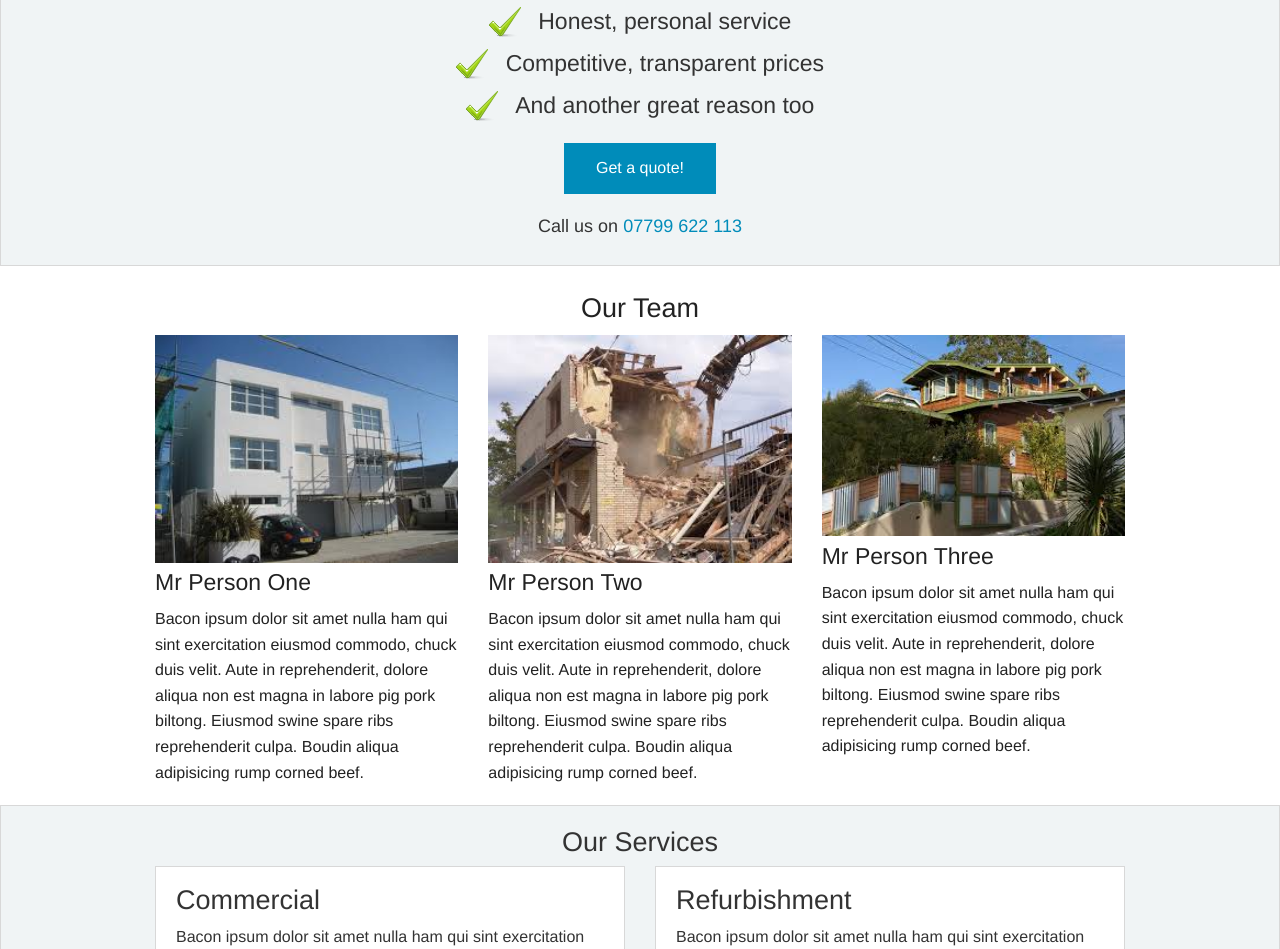
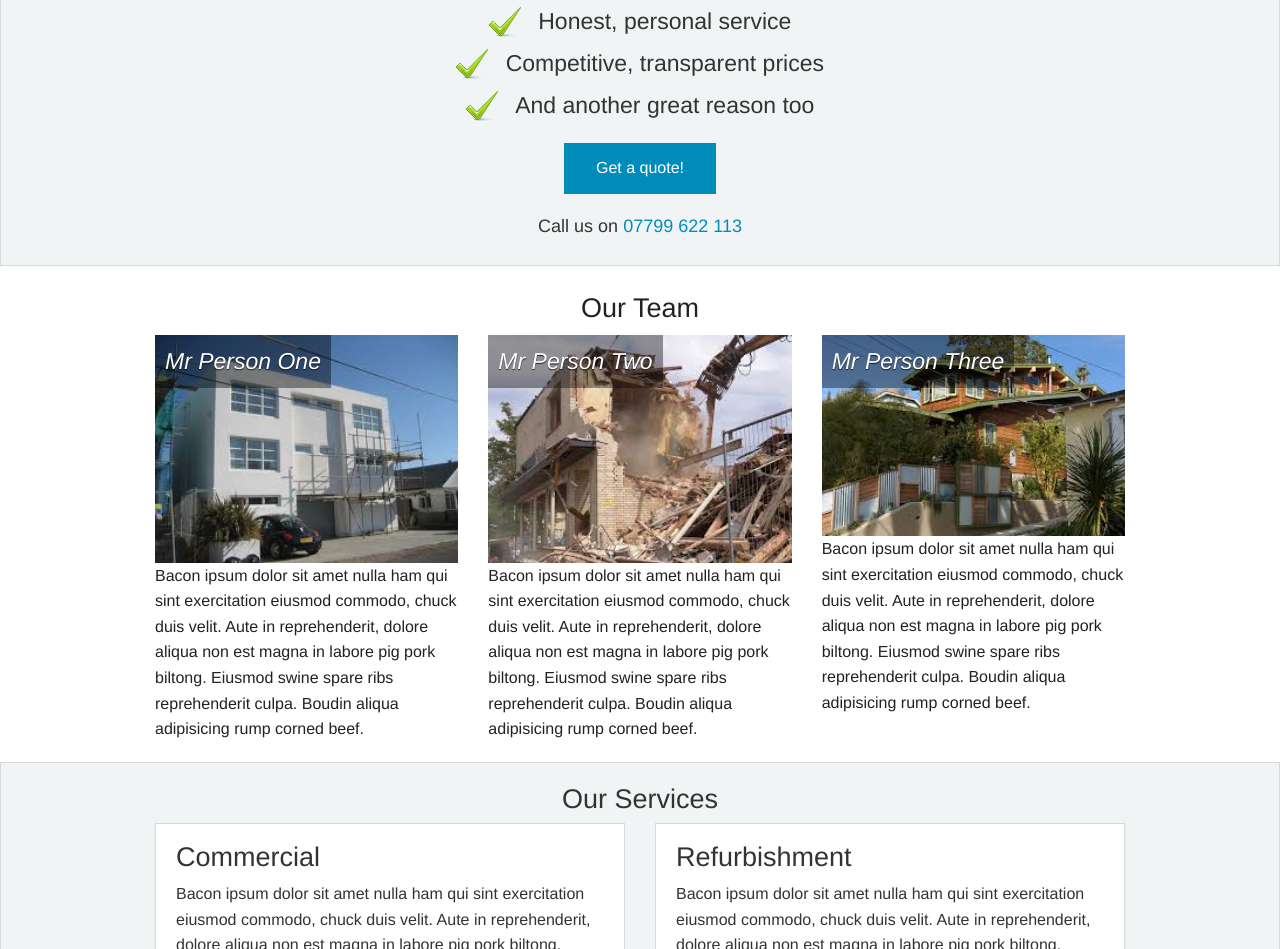
Before and after one commit to prolecbuildingservices/pbss, a plain HTML site: page index.html at #/team in a window 1280 px wide. Shown: the part 151-1100 px from the top of the page. Drawn offline with nearby package versions, Linux system fonts and the light colour scheme; some packages are replaced by stand-ins of ours.

Commit message:
small bit of tarting up

```diff
--- a/css/styles.css
+++ b/css/styles.css
@@ -48,15 +48,27 @@ iframe {
     border:solid 1px #d8d8d8;
 }
 
-.carousel-caption {
+.overlay {
     position:absolute;
-    bottom:0;
     font-style: italic;
     background-color: rgba(0,0,0,0.4);
     padding: 10px;
     text-shadow: 0 1px 1px rgba(0,0,0,0.8);
     color:#fff;
+}
+
+.carousel-caption {
+    bottom:0;
     width:100%;
+}
+
+.team-col {
+    position:relative;
+}
+
+.team-col h4 {
+    top:0;
+    margin:0;
 }
 
 @media only screen
--- a/team.html
+++ b/team.html
@@ -3,19 +3,19 @@
             <h3>Our Team</h3>
         </div>
 
-        <div class="large-4 columns">
-            <img src="img/one.jpg" style="width:100%"/>
-            <h4>Mr Person One</h4>
+        <div class="large-4 columns team-col">
+            <img src="img/one.jpg" style="width:100%;"/>
+            <h4 class="overlay">Mr Person One</h4>
             <p>Bacon ipsum dolor sit amet nulla ham qui sint exercitation eiusmod commodo, chuck duis velit. Aute in reprehenderit, dolore aliqua non est magna in labore pig pork biltong. Eiusmod swine spare ribs reprehenderit culpa. Boudin aliqua adipisicing rump corned beef.</p>
         </div>
-        <div class="large-4 columns">
+        <div class="large-4 columns team-col">
             <img src="img/two.jpg" style="width:100%"/>
-            <h4>Mr Person Two</h4>
+            <h4 class="overlay">Mr Person Two</h4>
             <p>Bacon ipsum dolor sit amet nulla ham qui sint exercitation eiusmod commodo, chuck duis velit. Aute in reprehenderit, dolore aliqua non est magna in labore pig pork biltong. Eiusmod swine spare ribs reprehenderit culpa. Boudin aliqua adipisicing rump corned beef.</p>
         </div>
-        <div class="large-4 columns">
+        <div class="large-4 columns team-col">
             <img src="img/three.jpg" style="width:100%"/>
-            <h4>Mr Person Three</h4>
+            <h4 class="overlay">Mr Person Three</h4>
             <p>Bacon ipsum dolor sit amet nulla ham qui sint exercitation eiusmod commodo, chuck duis velit. Aute in reprehenderit, dolore aliqua non est magna in labore pig pork biltong. Eiusmod swine spare ribs reprehenderit culpa. Boudin aliqua adipisicing rump corned beef.</p>
         </div>
     </div>
--- a/testimonials.html
+++ b/testimonials.html
@@ -7,13 +7,13 @@
         <div class="carousel">
             <div class="carousel-pic">
                 <img data-lazy="http://placehold.it/800x600&amp;text=[Before]">
-                <div class="carousel-caption">
+                <div class="carousel-caption overlay">
                     Yep - before it was a right old mess
                 </div>
             </div>
             <div>
                 <img data-lazy="http://placehold.it/800x600&amp;text=[After]">
-                <div class="carousel-caption">
+                <div class="carousel-caption overlay">
                     But as you can see, now it looks lovely
                 </div>
             </div>
```
